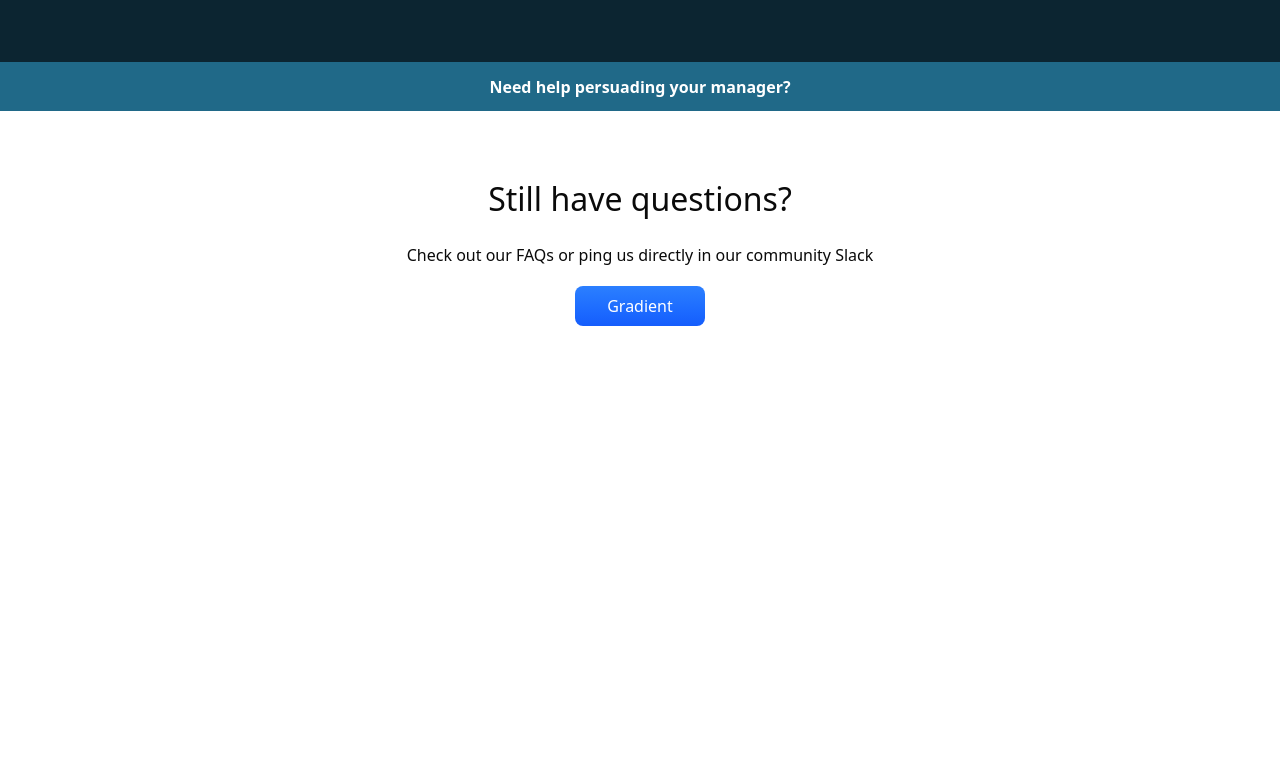
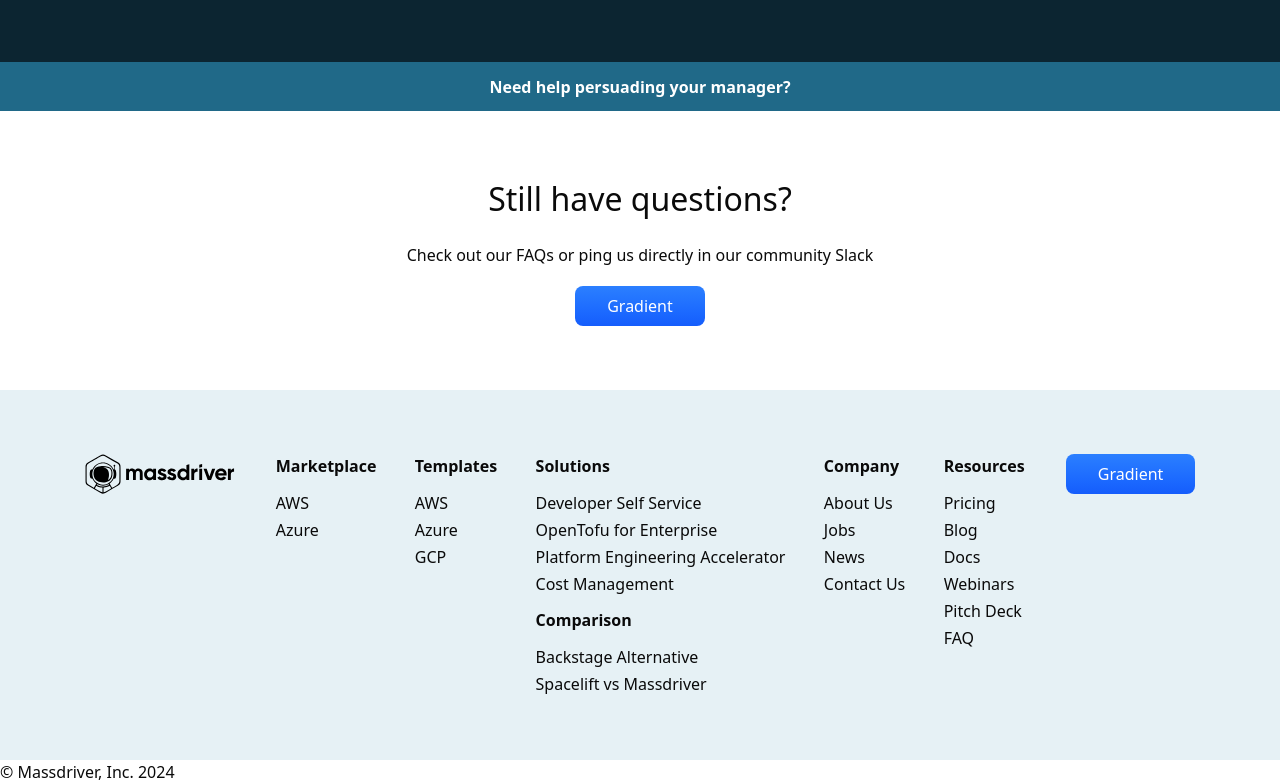
Before and after one commit to gordonzhang1/allmindai, a Next.js app: page / in a window 1280 px wide. Shown: the part 6970-7754 px from the top of the page. Before the commit the page ends 7360 px from the top, so only its background shows below. Built offline with nearby package versions, Linux system fonts and the light colour scheme.

Commit message:
feat: footer

```diff
--- /dev/null
+++ b/src/Footer.css
@@ -0,0 +1,26 @@
+.footer-con {
+  display: flex;
+  justify-content: space-around;
+  background-color: rgb(230, 241, 245);
+  padding: 5%;
+}
+.middle-con {
+  display: flex;
+  gap: 3vw;
+}
+
+.middle-ind-con {
+  display: flex;
+  flex-direction: column;
+  gap: 1vw;
+}
+
+.desc-con {
+  display: flex;
+  flex-direction: column;
+  gap: 3px;
+}
+
+.desc-title {
+  font-weight: bold;
+}
--- a/src/app/page.tsx
+++ b/src/app/page.tsx
@@ -12,6 +12,7 @@
 import Eng from "@/components/Eng";
 import Quote from "@/components/Quote";
 import Question from "@/components/Question";
+import Footer from "@/components/Footer";
 
 export default function Home() {
   return (
@@ -29,6 +30,7 @@
       <Eng />
       <Quote />
       <Question />
+      <Footer />
     </>
   );
 }
--- /dev/null
+++ b/src/components/Footer.tsx
@@ -0,0 +1,80 @@
+import React from "react";
+import "../../src/Footer.css";
+
+export default function Footer() {
+  return (
+    <footer>
+      <div className="footer-con">
+        <div className="left-con">
+          <img src="/Mass.png" />
+        </div>
+        <div className="middle-con">
+          <div className="middle-ind-con">
+            <div className="market desc-title">Marketplace</div>
+            <div className="market-desc desc-con">
+              <div>AWS</div>
+              <div>Azure</div>
+            </div>
+          </div>
+          <div className="middle-ind-con">
+            {" "}
+            <div className="desc-title">Templates</div>
+            <div className="template-con desc-con">
+              <div>AWS</div>
+              <div>Azure</div>
+              <div>GCP</div>
+            </div>
+          </div>
+          <div className="middle-ind-con">
+            {" "}
+            <div className="solution desc-title">Solutions</div>
+            <div className="solution-con desc-con">
+              <div>Developer Self Service</div>
+              <div>OpenTofu for Enterprise</div>
+              <div>Platform Engineering Accelerator</div>
+              <div>Cost Management</div>
+            </div>
+            <div className="desc-title">Comparison</div>
+            <div className="compcon desc-con">
+              <div>Backstage Alternative</div>
+              <div>Spacelift vs Massdriver</div>
+            </div>
+          </div>
+          <div className="middle-ind-con">
+            {" "}
+            <div className="desc-title">Company</div>
+            <div className="company-con desc-con">
+              <div>About Us</div>
+              <div>Jobs</div>
+              <div>News</div>
+              <div>Contact Us</div>
+            </div>
+          </div>
+          <div className="middle-ind-con">
+            {" "}
+            <div className="desc-title">Resources</div>
+            <div className="recon desc-con">
+              <div>Pricing</div>
+              <div>Blog</div>
+              <div>Docs</div>
+              <div>Webinars</div>
+              <div>Pitch Deck</div>
+              <div>FAQ</div>
+            </div>
+          </div>
+        </div>
+        <div className="right-con">
+          <div>
+            {" "}
+            <button className="px-8 py-2 rounded-md bg-gradient-to-b from-blue-500 to-blue-600 text-white focus:ring-2 focus:ring-blue-400 hover:shadow-xl transition duration-200">
+              Gradient
+            </button>
+          </div>
+        </div>
+      </div>
+      <div className="footer-last">
+        <div>© Massdriver, Inc. 2024</div>
+      </div>
+    </footer>
+  );
+}
```
Also changed, not shown: public/Mass.png (added), public/source.png (added).
